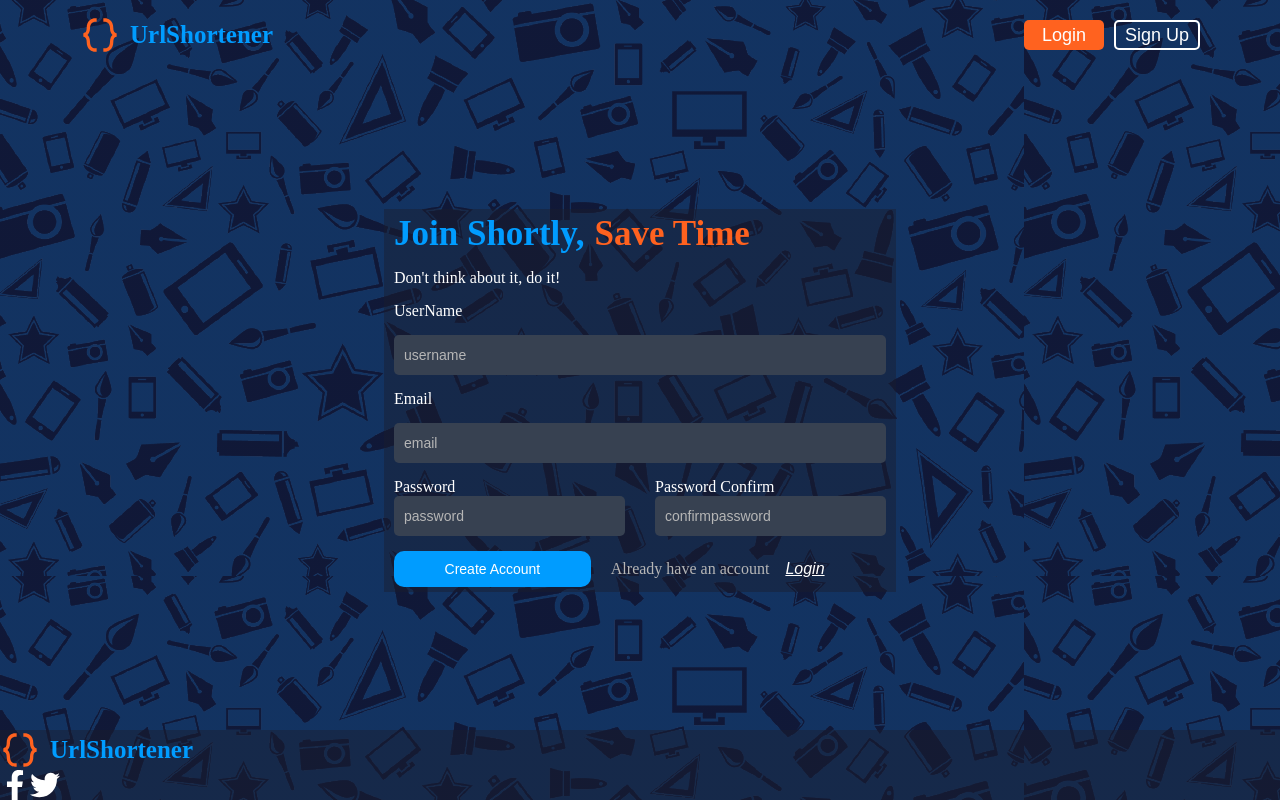
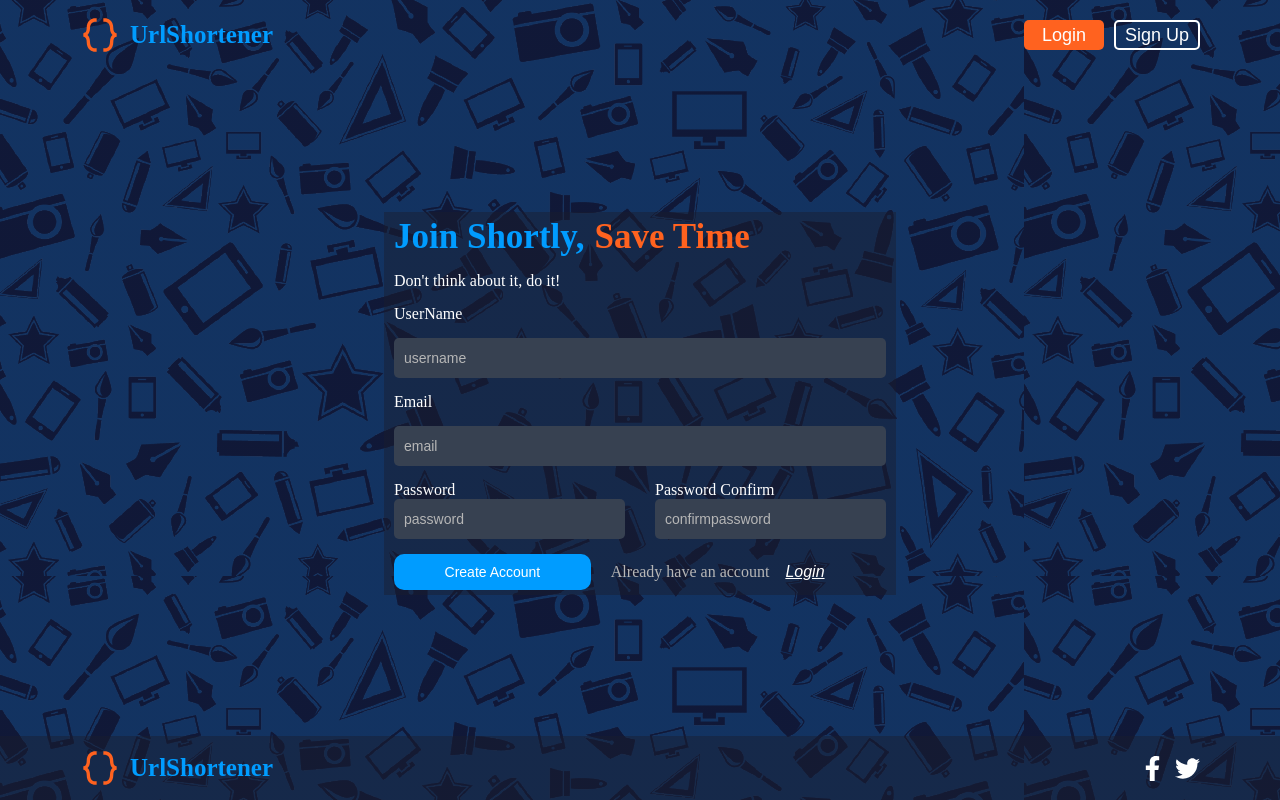
Before and after one commit to Nsairun/Url_Shortener_Frontend, a React (Create React App) app: page / in a window 1280 px wide. Built offline with nearby package versions, Linux system fonts and the light colour scheme; a web font is replaced by a local one.

Commit message:
registration page edits

```diff
--- a/src/Pages/Registration/Registration.jsx
+++ b/src/Pages/Registration/Registration.jsx
@@ -13,8 +13,6 @@ import {
   Label,
   OnclickBtn,
   Ptag,
-  SocialF,
-  SocialT,
 } from '../../components/Atoms/Atoms';
 import {
   LogoHolder,
@@ -24,11 +22,9 @@ import {
   PassConfirm,
   FormBottom,
   FormBottomR,
-  FooterL,
-  FooterR,
 } from '../../components/Molecules/Molecules';
 
-import { NavBar, Form, Footer } from '../../components/Organisms/Organisms';
+import OrgF, { NavBar, Form } from '../../components/Organisms/Organisms';
 
 const RegMain = styled.div`
   display: flex;
@@ -86,18 +82,7 @@ function Registration({ placeholder, name, value }) {
           </FormBottomR>
         </FormBottom>
       </Form>
-      <Footer>
-        <FooterL>
-          <LogoHolder>
-            <ShortLogo />
-            <ShortUrl>UrlShortener</ShortUrl>
-          </LogoHolder>
-        </FooterL>
-        <FooterR>
-          <SocialF />
-          <SocialT />
-        </FooterR>
-      </Footer>
+      <OrgF />
     </RegMain>
   );
 }
--- a/src/components/Atoms/Atoms.jsx
+++ b/src/components/Atoms/Atoms.jsx
@@ -17,13 +17,13 @@ export const ShortLogo = styled(BiCodeCurly)`
 
 export const SocialF = styled(FaFacebookF)`
   color: #fff;
-  font-size: 30px;
+  font-size: 25px;
   margin: 0;
 `;
 
 export const SocialT = styled(FaTwitter)`
   color: #fff;
-  font-size: 30px;
+  font-size: 25px;
   margin: 0;
 `;
 
--- a/src/components/Molecules/Molecules.jsx
+++ b/src/components/Molecules/Molecules.jsx
@@ -50,5 +50,6 @@ export const FooterL = styled.div`
 
 export const FooterR = styled.div`
   display: flex;
+  gap: 10px;
   align-items: center;
 `;
--- a/src/components/Organisms/Organisms.jsx
+++ b/src/components/Organisms/Organisms.jsx
@@ -1,5 +1,8 @@
 /* eslint-disable import/prefer-default-export */
 import styled from 'styled-components';
+import React from 'react';
+import { SocialF, SocialT, ShortLogo, ShortUrl } from '../Atoms/Atoms';
+import { FooterL, FooterR, LogoHolder } from '../Molecules/Molecules';
 
 export const NavBar = styled.div`
   display: flex;
@@ -22,9 +25,29 @@ export const Form = styled.form`
 `;
 
 export const Footer = styled.div`
-  dislpay: flex;
+  display: flex;
+  padding: 12px 80px;
+  justify-content: space-between;
   align-items: center;
-  justify-content: space-between;
   bottom: 0;
   background-color: #1b1c2d70;
 `;
+
+function OrgF() {
+  return (
+    <Footer>
+      <FooterL>
+        <LogoHolder>
+          <ShortLogo />
+          <ShortUrl>UrlShortener</ShortUrl>
+        </LogoHolder>
+      </FooterL>
+      <FooterR>
+        <SocialF />
+        <SocialT />
+      </FooterR>
+    </Footer>
+  );
+}
+
+export default OrgF;
```
